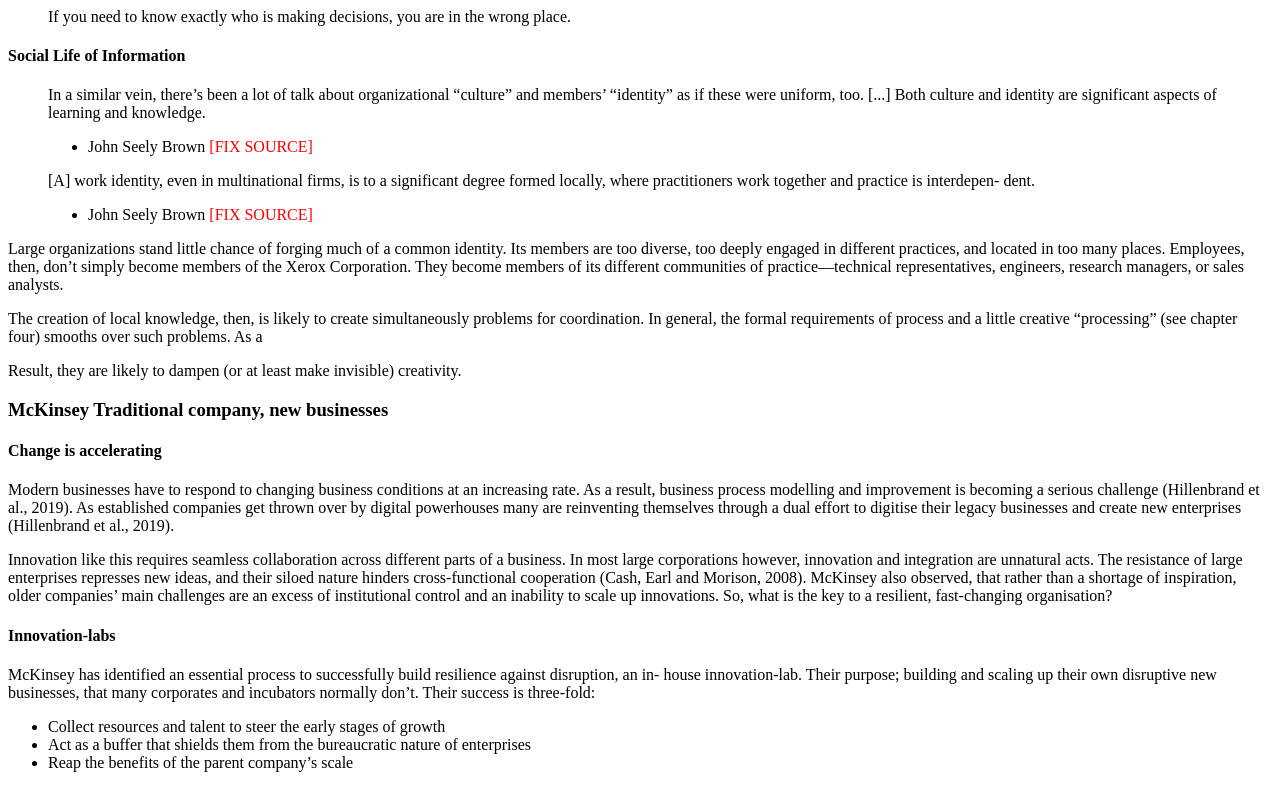
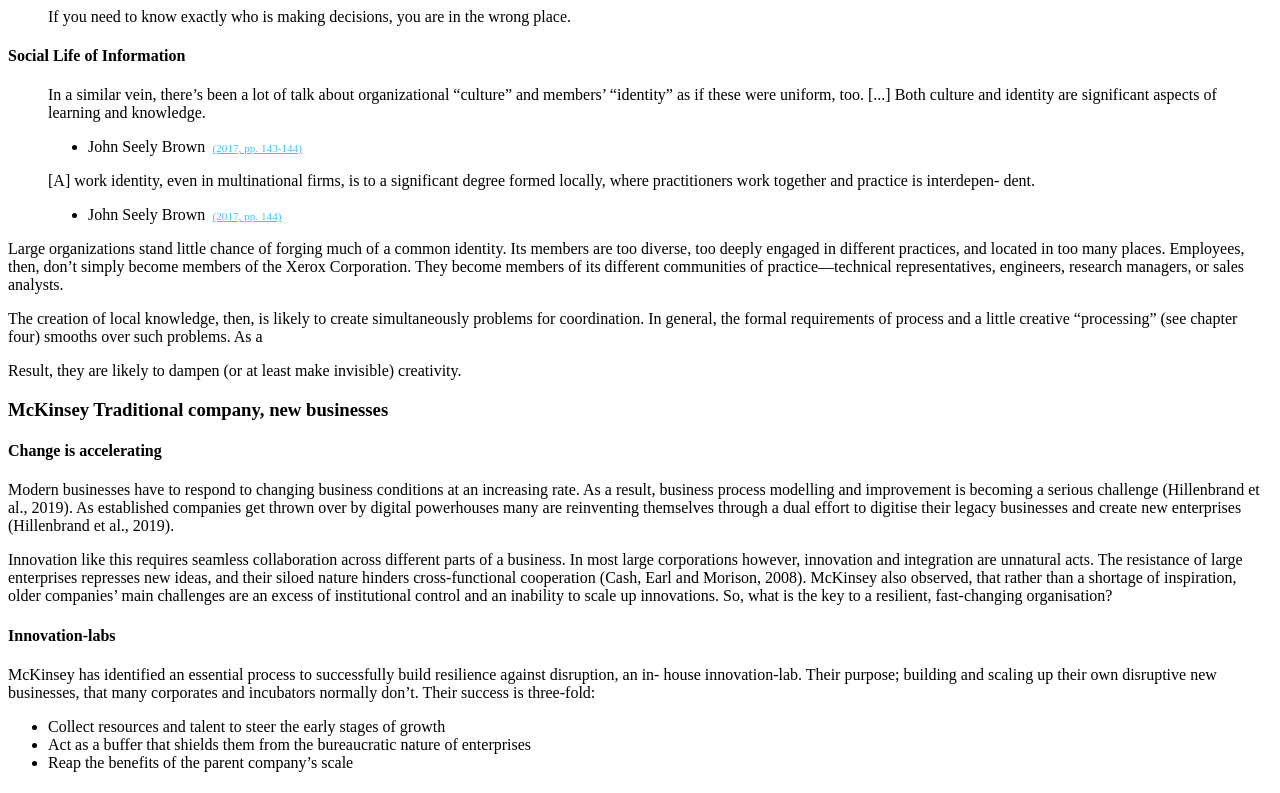
Before and after one commit to nwesthoff/ra-projects-and-teams, a Next.js app: page /research in a window 1280 px wide. Shown: the part 2420-3213 px from the top of the page. Built offline with nearby package versions, Linux system fonts and the light colour scheme.

Commit message:
📝 Writing about culture and communication

```diff
--- a/config/MyReferences.ts
+++ b/config/MyReferences.ts
@@ -89,6 +89,36 @@
         "Wheelan, S.A. (2016). Creating Effective Teams: a Guide for Members and Leaders. Los Angeles: Sage.",
     },
   },
+  {
+    citationKey: "socialInformation",
+    entryType: "TRADEMAG",
+    entryTags: {
+      author: "Brown",
+      year: "2017",
+      inBib:
+        "Brown, J.S. (2017). The Social Life of Information. Harvard Business Review Press.",
+    },
+  },
+  {
+    citationKey: "sawyerFlow",
+    entryType: "TRADEMAG",
+    entryTags: {
+      author: "Sawyer",
+      year: "2008",
+      inBib:
+        "Sawyer, R.K. (2008). Group genius : the creative power of collaboration. New York: Basic Books.",
+    },
+  },
+  {
+    citationKey: "csikszentmihalyiFlow",
+    entryType: "ACADEMIC",
+    entryTags: {
+      author: "Mirvis and Csikszentmihalyi",
+      year: "1991",
+      inBib:
+        "Mirvis, P.H. and Csikszentmihalyi, M. (1991). Flow: The Psychology of Optimal Experience. The Academy of Management Review, 16(3), p.636.",
+    },
+  },
 ];
 
 export interface AcademicRef {
--- a/pages/research.mdx
+++ b/pages/research.mdx
@@ -115,7 +115,7 @@
 >
 > - Henrik Kniberg <Citation id="spotifyCulture" hideAuthor />
 
-> Agile matters more than scrum, and principles matter more than specific scrum practices
+> Agile matters more than scrum, and agile principles matter more than specific scrum practices
 >
 > - Henrik Kniberg <Citation id="spotifyCulture" hideAuthor />
 
@@ -194,7 +194,7 @@
 
 > In group flow, the group is focused on the natural progress emerging from their work, not on meeting a deadline set by management. Flow is more likely to occur when attention is centered on the task, and other things are put out of mind. Small annoyances aren’t noticed, and the external rewards that may or may not await at the end of the task are forgotten.
 
-> The key to improvised innovation is managing a paradox: estab- lishing a goal that provides focus for the team—just enough focus so that team members can tell when they get closer to a solution— but one that’s open-ended enough for problem-finding creativity to emerge
+> The key to improvised innovation is managing a paradox: establishing a goal that provides focus for the team—just enough focus so that team members can tell when they get closer to a solution— but one that’s open-ended enough for problem-finding creativity to emerge
 
 > Group flow is more likely to emerge when everyone is fully engaged—what improvisers call “deep listening”.
 
```
Also changed, not shown: pages/index.mdx (+47 -21 lines), public/img/miro.jpg (added).
